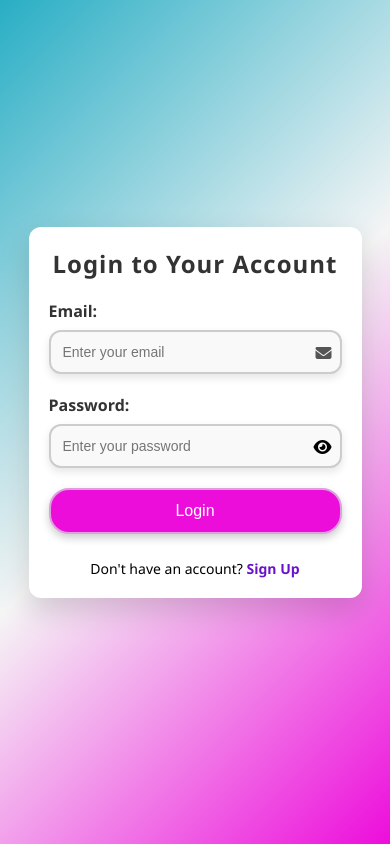
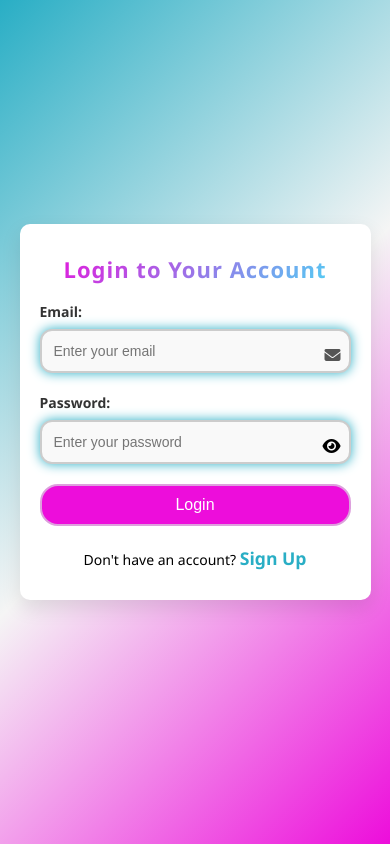
Before and after one commit to iqrazartasha33/SMIT, a plain HTML site: page Login/Login.html in a window 390 px wide. Drawn offline with Linux system fonts and the light colour scheme.

Commit message:
add text

```diff
--- a/Create Task/CreateTask.css
+++ b/Create Task/CreateTask.css
@@ -1,3 +1,4 @@
+@import url('https://fonts.googleapis.com/css2?family=Domine:wght@400..700&family=Roboto:ital,wght@0,100..900;1,100..900&display=swap');
 * {
   margin: 0;
   padding: 0;
@@ -188,7 +189,19 @@ body {
 #taskForm h2 {
   text-align: center;
   margin-bottom: 20px;
-  color: #333;
+  font-size: 28px;
+  letter-spacing: 1px;
+  background: linear-gradient(
+    135deg,
+    rgb(237, 13, 219) 0%,
+    rgb(72, 219, 245) 100%
+  );
+  -webkit-background-clip: text;
+  background-clip: text;
+  color: transparent;
+  font-weight: 700;
+  font-family: "Roboto", sans-serif;
+
 }
 
 #taskForm div {
@@ -211,6 +224,15 @@ body {
   border-radius: 6px;
   font-size: 16px;
   box-sizing: border-box;
+  box-shadow: 0 0 12px rgb(41, 174, 197)
+
+}
+#taskForm input[type="text"]:focus,
+#taskForm textarea:focus,
+#taskForm select:focus {
+  border-color: rgb(237, 13, 219);
+  box-shadow: 0 0 5px rgb(237, 13, 219);
+  outline: none;
 }
 
 #saveTaskBtn {
@@ -219,18 +241,20 @@ body {
   background-color:  rgb(237, 13, 219);
   color: white;
   border: none;
-  font-size: 18px;
-  border-radius: 8px;
+  font-size: 20px;
+  border-radius: 20px;
   cursor: pointer;
-  transition: background-color 0.3s ease;
-}
+  transition: background-color 0.3s ease, transform 0.3s ease,
+  box-shadow 0.3s ease;
+ border: 2px solid plum;}
 
 #saveTaskBtn:hover {
-  background-color:plum;
-  border: 3px solid   rgb(237, 13, 219);
-  color:   rgb(237, 13, 219);
+  background-color: rgb(41, 174, 197);
+  border: 3px solid rgb(41, 174, 197);
+  color: white;
   transform: translateY(-3px);
-  box-shadow: 0 8px 16px rgba(0, 0, 0, 0.2);}
+  box-shadow: 0 0 12px rgb(41, 174, 197)
+}
 
 #deleteSection {
   max-width: 500px;
--- a/Create Task/CreateTask.js
+++ b/Create Task/CreateTask.js
@@ -77,7 +77,7 @@ if (taskForm) {
         pakistanTime: new Date().toLocaleString("en-US", { timeZone: "Asia/Karachi" }),
       });
 
-      alert("✅ Task saved successfully!");
+      alert("Task saved successfully!");
       taskForm.reset();
        window.location.href = "../My Task/MyTask.html";
     } catch (error) {
--- a/Login/Login.css
+++ b/Login/Login.css
@@ -4,7 +4,7 @@
   box-sizing: border-box;
 }
 body {
-  font-family: 'Segoe UI', Tahoma, Geneva, Verdana, sans-serif;
+  font-family: "Segoe UI", Tahoma, Geneva, Verdana, sans-serif;
   background: linear-gradient(
     135deg,
     rgb(41, 174, 197) 0%,
@@ -28,16 +28,30 @@ body {
   animation: fadeIn 1s ease-in-out;
 }
 @keyframes fadeIn {
-  0% { opacity: 0; transform: translateY(-30px); }
-  100% { opacity: 1; transform: translateY(0); }
+  0% {
+    opacity: 0;
+    transform: translateY(-30px);
+  }
+  100% {
+    opacity: 1;
+    transform: translateY(0);
+  }
 }
 h2 {
   text-align: center;
   margin-bottom: 20px;
-  color: #333;
   font-size: 28px;
   letter-spacing: 1px;
+  background: linear-gradient(
+    135deg,
+    rgb(237, 13, 219) 0%,
+    rgb(72, 219, 245) 100%
+  );
+  -webkit-background-clip: text;
+  background-clip: text;
+  color: transparent;
 }
+
 .form-group {
   margin-bottom: 20px;
 }
@@ -57,34 +71,35 @@ input {
   color: #333;
   background: #f9f9f9;
   transition: all 0.3s ease;
-  box-shadow: 0 4px 8px rgba(0, 0, 0, 0.1);
+  box-shadow: 0 0 12px rgb(41, 174, 197);
 }
 input:focus {
-  border-color:   rgb(237, 13, 219);
+  border-color: rgb(237, 13, 219);
   outline: none;
-  box-shadow: 0 0 12px rgba(106, 17, 203, 0.6);
+  box-shadow: 0 0 12px rgb(41, 174, 197);
   transform: translateY(-2px);
 }
 .btn {
   width: 100%;
-  padding: 10px 20px ;
-  background-color:   rgb(237, 13, 219);
+  padding: 10px 20px;
+  background-color: rgb(237, 13, 219);
   color: white;
   font-size: 18px;
   border: none;
   border-radius: 20px;
   cursor: pointer;
-  transition: background-color 0.3s ease, transform 0.3s ease, box-shadow 0.3s ease;
-  box-shadow: 0 4px 8px rgba(0, 0, 0, 0.2);
+  transition: background-color 0.3s ease, transform 0.3s ease,
+    box-shadow 0.3s ease;
   border: 2px solid plum;
 }
 .btn:hover {
-  background-color:plum;
-  border: 3px solid   rgb(237, 13, 219);
-  color:   rgb(237, 13, 219);
+  background-color: rgb(41, 174, 197);
+  border: 3px solid rgb(41, 174, 197);
+  color: white;
   transform: translateY(-3px);
-  box-shadow: 0 8px 16px rgba(0, 0, 0, 0.2);
+  box-shadow: 0 0 12px rgb(41, 174, 197);
 }
+
 .text-center {
   text-align: center;
   margin-top: 25px;
@@ -92,34 +107,78 @@ input:focus {
 }
 .text-center a {
   text-decoration: none;
-  color: #6a11cb;
-  font-weight: bold;
+  color: rgb(41, 174, 197);
+  font-weight: 700;
+  font-size: 1.1rem;
 }
 .text-center a:hover {
-  color:   rgb(237, 13, 219);
+  color: rgb(237, 13, 219);
+}
+@media (max-width: 400px) {
+  .form-container {
+    width: 90%;
+    padding: 30px 20px;
+    border-radius: 10px;
+    box-shadow: 0 8px 20px rgba(0, 0, 0, 0.1);
+    animation: fadeIn 1s ease-in-out;
   }
 
-  @media (max-width: 480px) {
-      body {
+  h2 {
+    font-size: 22px;
+    margin-bottom: 18px;
+  }
+
+  label {
+    font-size: 14px;
+  }
+
+  input {
+    padding: 12px;
+    font-size: 14px;
+  }
+
+  .btn {
     padding: 10px;
-        overflow: auto;
+    font-size: 16px;
+    border-radius: 18px;
   }
-      .form-container {
-        padding: 20px;
-        max-width: 90%;
-      }
-      h2 {
-        font-size: 24px;
-      }
-      input {
-        font-size: 14px;
-        padding: 12px;
-      }
-      .btn {
-        font-size: 16px;
-        padding: 12px;
-      }
+
   .text-center {
     font-size: 14px;
+    margin-top: 20px;
   }
 }
+@media (min-width: 401px) and (max-width: 500px) {
+  .form-container {
+    width: 85%;
+    padding: 30px 20px;
+    border-radius: 12px;
+    box-shadow: 0 10px 25px rgba(0, 0, 0, 0.12);
+    animation: fadeIn 1s ease-in-out;
+  }
+
+  h2 {
+    font-size: 22px;
+    margin-bottom: 18px;
+  }
+
+  label {
+    font-size: 14px;
+  }
+
+  input {
+    padding: 12px;
+    font-size: 14px;
+  }
+
+  .btn {
+    padding: 10px;
+    font-size: 16px;
+    border-radius: 16px;
+  }
+
+  .text-center {
+    font-size: 14px;
+    margin-top: 22px;
+  }
+}
--- a/style.css
+++ b/style.css
@@ -4,7 +4,7 @@
   box-sizing: border-box;
 }
 body {
-  font-family: 'Segoe UI', Tahoma, Geneva, Verdana, sans-serif;
+  font-family: "Segoe UI", Tahoma, Geneva, Verdana, sans-serif;
   background: linear-gradient(
     135deg,
     rgb(41, 174, 197) 0%,
@@ -28,16 +28,30 @@ body {
   animation: fadeIn 1s ease-in-out;
 }
 @keyframes fadeIn {
-  0% { opacity: 0; transform: translateY(-30px); }
-  100% { opacity: 1; transform: translateY(0); }
+  0% {
+    opacity: 0;
+    transform: translateY(-30px);
+  }
+  100% {
+    opacity: 1;
+    transform: translateY(0);
+  }
 }
 h2 {
   text-align: center;
   margin-bottom: 20px;
-  color: #333;
   font-size: 28px;
   letter-spacing: 1px;
+  background: linear-gradient(
+    135deg,
+    rgb(237, 13, 219) 0%,
+    rgb(72, 219, 245) 100%
+  );
+  -webkit-background-clip: text;
+  background-clip: text;
+  color: transparent;
 }
+
 .form-group {
   margin-bottom: 20px;
 }
@@ -57,34 +71,35 @@ input {
   color: #333;
   background: #f9f9f9;
   transition: all 0.3s ease;
-  box-shadow: 0 4px 8px rgba(0, 0, 0, 0.1);
+  box-shadow: 0 0 12px rgb(41, 174, 197);
 }
 input:focus {
-  border-color:   rgb(237, 13, 219);
+  border-color: rgb(237, 13, 219);
   outline: none;
-  box-shadow: 0 0 12px rgba(106, 17, 203, 0.6);
+  box-shadow: 0 0 12px rgb(41, 174, 197);
   transform: translateY(-2px);
 }
 .btn {
   width: 100%;
-  padding: 10px 20px ;
-  background-color:   rgb(237, 13, 219);
+  padding: 10px 20px;
+  background-color: rgb(237, 13, 219);
   color: white;
   font-size: 18px;
   border: none;
   border-radius: 20px;
   cursor: pointer;
-  transition: background-color 0.3s ease, transform 0.3s ease, box-shadow 0.3s ease;
-  box-shadow: 0 4px 8px rgba(0, 0, 0, 0.2);
+  transition: background-color 0.3s ease, transform 0.3s ease,
+    box-shadow 0.3s ease;
   border: 2px solid plum;
 }
 .btn:hover {
-  background-color:plum;
-  border: 3px solid   rgb(237, 13, 219);
-  color:   rgb(237, 13, 219);
+  background-color: rgb(41, 174, 197);
+  border: 3px solid rgb(41, 174, 197);
+  color: white;
   transform: translateY(-3px);
-  box-shadow: 0 8px 16px rgba(0, 0, 0, 0.2);
+  box-shadow: 0 0 12px rgb(41, 174, 197);
 }
+
 .text-center {
   text-align: center;
   margin-top: 25px;
@@ -92,34 +107,76 @@ input:focus {
 }
 .text-center a {
   text-decoration: none;
-  color: #6a11cb;
-  font-weight: bold;
+  color: rgb(41, 174, 197);
+  font-weight: 700;
+  font-size: 1.1rem;
 }
 .text-center a:hover {
-  color:   rgb(237, 13, 219);
+  color: rgb(237, 13, 219);
+}
+@media (max-width: 400px) {
+  .form-container {
+    width: 90%;
+    margin: 0 auto;
+    padding: 25px 20px;
+    border-radius: 10px;
+    box-shadow: 0 8px 20px rgba(0, 0, 0, 0.15);
+    transform: translateY(0);
   }
 
-  @media (max-width: 480px) {
-      body {
+  h2 {
+    font-size: 22px;
+  }
+
+  label {
+    font-size: 14px;
+  }
+
+  input {
+    padding: 12px;
+    font-size: 14px;
+  }
+
+  .btn {
     padding: 10px;
-        overflow: auto;
+    font-size: 16px;
+    border-radius: 16px;
   }
-      .form-container {
-        padding: 20px;
-        max-width: 90%;
-      }
-      h2 {
-        font-size: 24px;
-      }
-      input {
-        font-size: 14px;
-        padding: 12px;
-      }
-      .btn {
-        font-size: 16px;
-        padding: 12px;
-      }
+
   .text-center {
     font-size: 14px;
   }
 }
+@media (min-width: 401px) and (max-width: 600px) {
+  .form-container {
+    width: 80%;
+    margin: 0 auto;
+    padding: 30px 25px;
+    border-radius: 12px;
+    box-shadow: 0 10px 25px rgba(0, 0, 0, 0.15);
+    transform: translateY(0);
+  }
+
+  h2 {
+    font-size: 24px;
+  }
+
+  label {
+    font-size: 15px;
+  }
+
+  input {
+    padding: 13px;
+    font-size: 15px;
+  }
+
+  .btn {
+    padding: 10px;
+    font-size: 17px;
+    border-radius: 18px;
+  }
+
+  .text-center {
+    font-size: 15px;
+  }
+}
```
Also changed, not shown: Create Task/CreateTask.html (+0 -1 lines), My Task/MyTask.css (+25 -12 lines). Lines whose indentation alone changed are shown as unchanged.
